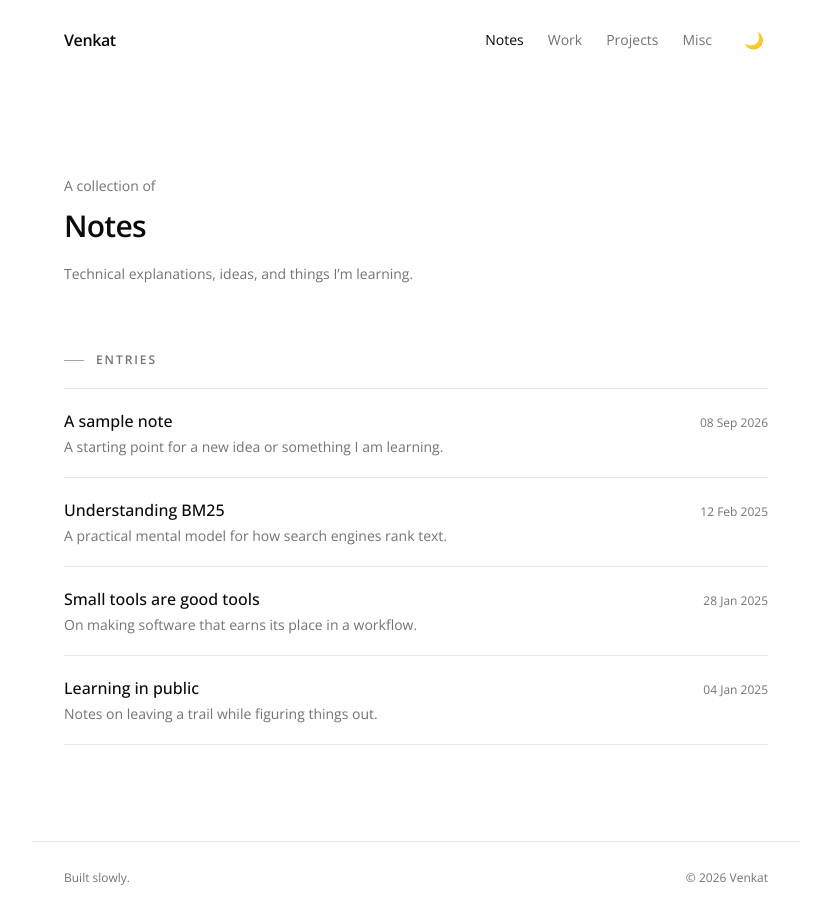
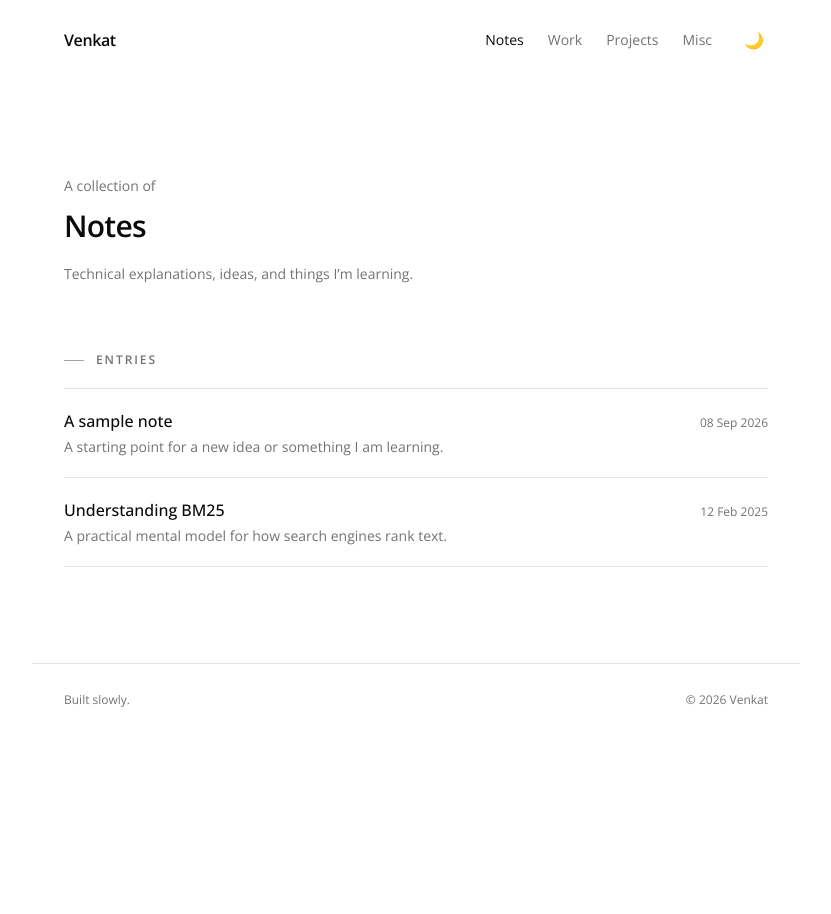
Before and after one commit to venkxycodes/portfolio, a React (Vite) app: page /notes in a window 1280 px wide. Shown: the whole page, without its empty margins (224-1055 px from the left). After the commit the page ends 800 px from the top, so only its background shows below. Built offline with nearby package versions, Linux system fonts and the light colour scheme.

Commit message:
chore: update content

```diff
--- a/src/data/notes.ts
+++ b/src/data/notes.ts
@@ -3,6 +3,4 @@ import type { Entry } from './types'
 export const notes: Entry[] = [
   { slug: 'sample-note', title: 'A sample note', description: 'A starting point for a new idea or something I am learning.', date: '08 Sep 2026', body: ['This is a sample note. Replace this text with a technical explanation, an idea, or something I want to remember.', 'To add another note, copy this object, change the slug, title, description, date, and body, and it will automatically get its own page.'] },
   { slug: 'understanding-bm25', title: 'Understanding BM25', description: 'A practical mental model for how search engines rank text.', date: '12 Feb 2025', body: ['BM25 is a useful reminder that relevance is not the same thing as matching words. It balances term frequency with how rare a term is across the corpus.', 'The part I keep coming back to is saturation: seeing a word twice can matter a lot more than seeing it once, but seeing it fifty times should not make a document fifty times more relevant.'] },
-  { slug: 'small-tools-are-good-tools', title: 'Small tools are good tools', description: 'On making software that earns its place in a workflow.', date: '28 Jan 2025', body: ['The best tools I use tend to do one thing and make that one thing feel calm. They fit into the shape of a day instead of asking me to reorganise the day around them.', 'This is a useful constraint for side projects: start with the smallest useful surface, then wait for a real reason to add more.'] },
-  { slug: 'learning-in-public', title: 'Learning in public', description: 'Notes on leaving a trail while figuring things out.', date: '04 Jan 2025', body: ['A knowledge garden does not need to be polished to be useful. A half-formed idea can still be a good signpost for a future version of the idea.', 'Writing down the question, the wrong turn, and the next experiment is often more valuable than writing the final answer.'] },
 ]
```
